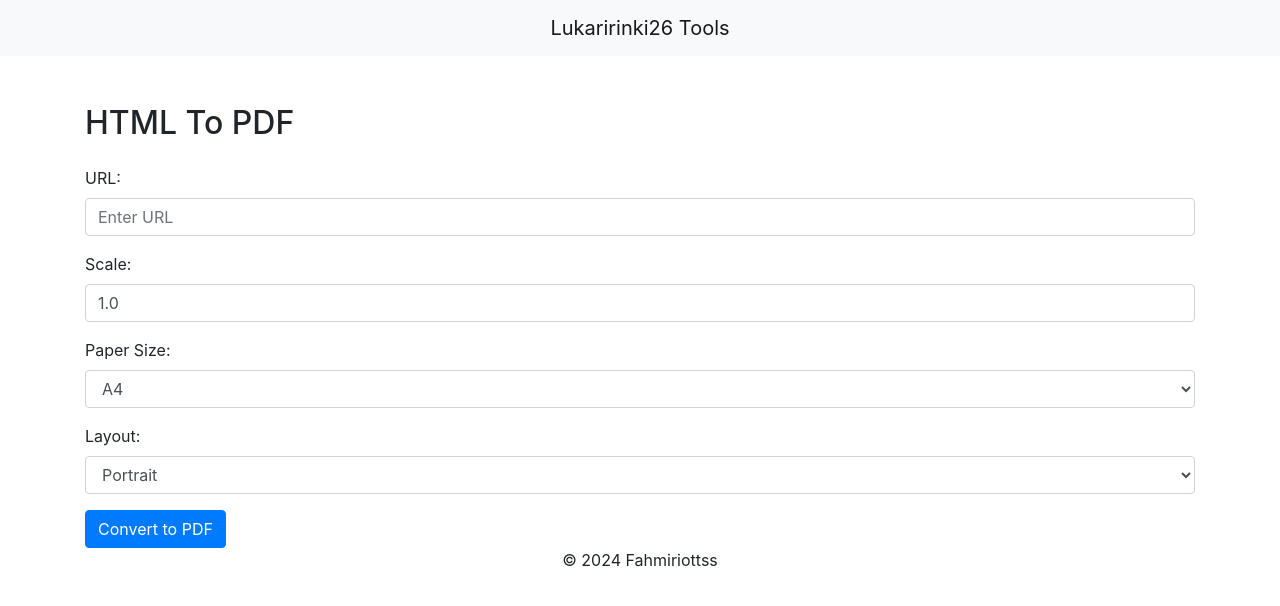
After one commit to lukaririnki26/py-tools, a Flask app: page /html_to_pdf/ in a window 1280 px wide. The commit adds this page. Shown: the top 606 px of the page. Run offline with Flask 3, Linux system fonts and the light colour scheme; some libraries are stand-ins or nearby versions.

Commit message:
add: html topdf

```diff
--- a/app.py
+++ b/app.py
@@ -6,6 +6,7 @@ from src.excel_to_json import excel_to_json
 from src.json_to_excel import json_to_excel
 from src.json_beauty import json_beauty
 from src.html_table_to_excel import html_table_to_excel
+from src.html_to_pdf import html_to_pdf
 from src.document_merger import document_merger
 from src.stress_test import stress_test
 
@@ -17,6 +18,7 @@ app.register_blueprint(excel_to_json, url_prefix='/excel_to_json')
 app.register_blueprint(json_to_excel, url_prefix='/json_to_excel')
 app.register_blueprint(json_beauty, url_prefix='/json_beauty')
 app.register_blueprint(html_table_to_excel, url_prefix='/html_table_to_excel')
+app.register_blueprint(html_to_pdf, url_prefix='/html_to_pdf')
 app.register_blueprint(document_merger, url_prefix='/document_merger')
 app.register_blueprint(stress_test, url_prefix='/stress_test')
 
--- /dev/null
+++ b/src/html_to_pdf.py
@@ -0,0 +1,45 @@
+from flask import Blueprint, render_template, request, send_file, make_response
+import pdfkit
+import requests
+
+html_to_pdf = Blueprint('html_to_pdf', __name__)
+
+# Configure pdfkit options
+pdfkit_options = {
+    'no-images': None,
+    'margin-top': '0mm',
+    'margin-right': '0mm',
+    'margin-bottom': '0mm',
+    'margin-left': '0mm',
+}
+
+@html_to_pdf.route('/', methods=['GET', 'POST'])
+def index():
+    if request.method == 'POST':
+        url = request.form.get('url')
+        scale = request.form.get('scale', '1.0')
+        paper_size = request.form.get('paper_size', 'A4')
+        layout = request.form.get('layout', 'portrait')
+
+        # Update pdfkit_options with user-defined options
+        pdfkit_options.update({
+            'zoom': float(scale),
+            'page-size': paper_size,
+            'orientation': layout,
+        })
+
+        try:
+            response = requests.get(url)
+            response.raise_for_status()
+            html_content = response.text
+
+            pdf = pdfkit.from_string(html_content, False, options=pdfkit_options)
+            response = make_response(pdf)
+            response.headers['Content-Type'] = 'application/pdf'
+            response.headers['Content-Disposition'] = 'attachment; filename=output.pdf'
+            return response
+        except requests.exceptions.RequestException as e:
+            error = f"Error: {str(e)}"
+            return render_template('html_to_pdf.html', error=error)
+
+    return render_template('html_to_pdf.html')
--- /dev/null
+++ b/templates/html_to_pdf.html
@@ -0,0 +1,49 @@
+<!-- flask_app/templates/number_formatter.html -->
+{% extends 'layout.html' %}
+
+{% block title %}HTML To PDF{% endblock %}
+
+{% block content %}
+    <h2 class="mb-4">HTML To PDF</h2>
+
+    <form method="post" action="/html_to_pdf">
+        <div class="form-group">
+            <label for="url">URL:</label>
+            <input type="url" name="url" class="form-control" placeholder="Enter URL" required>
+        </div>
+        <div class="form-group">
+            <label for="scale">Scale:</label>
+            <input type="number" step="0.1" min="0.1" name="scale" class="form-control" value="1.0" required>
+        </div>
+        <div class="form-group">
+            <label for="paper_size">Paper Size:</label>
+            <select name="paper_size" class="form-control">
+                <option value="A4">A4</option>
+                <option value="Legal">Legal</option>
+                <option value="Letter">Letter</option>
+                <option value="Tabloid">Tabloid</option>
+                <option value="A0">A0</option>
+                <option value="A1">A1</option>
+                <option value="A2">A2</option>
+                <option value="A3">A3</option>
+                <option value="A5">A5</option>
+            </select>
+        </div>
+        <div class="form-group">
+            <label for="layout">Layout:</label>
+            <select name="layout" class="form-control">
+                <option value="portrait">Portrait</option>
+                <option value="landscape">Landscape</option>
+            </select>
+        </div>
+        <button type="submit" class="btn btn-primary">Convert to PDF</button>
+    </form>
+
+
+    {% if error %}
+        <div class="alert alert-danger mt-4" role="alert">
+            {{ error }}
+        </div>
+    {% endif %}
+
+{% endblock %}
```
Also changed, not shown: templates/index.html (+7 -0 lines).
